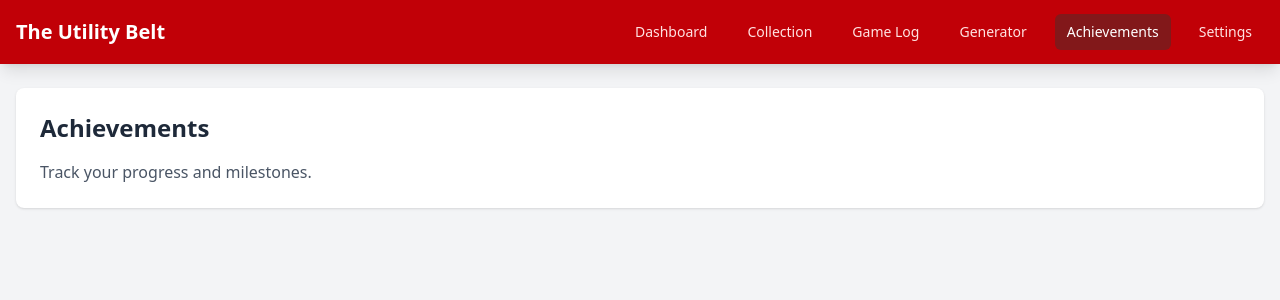
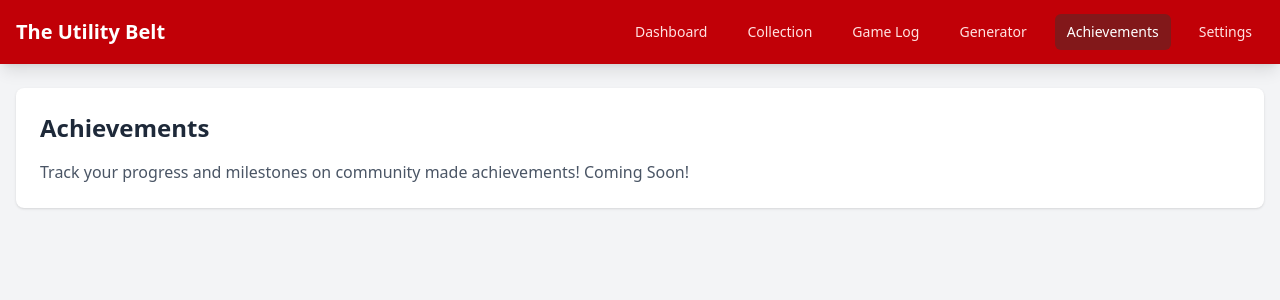
Before and after one commit to GoldRino456/Utility-Belt-Companion-App, a React (Vite) app: page /achievements in a window 1280 px wide. Shown: the top 300 px of the page. Built offline with nearby package versions, Linux system fonts and the light colour scheme.

Commit message:
Updated Info Json, Removed Unused Code / Imports

```diff
--- a/src/components/collection/ProductCard.tsx
+++ b/src/components/collection/ProductCard.tsx
@@ -1,5 +1,5 @@
 import { useState } from 'react';
-import { AspectType, GetColorMapForAspect, Product } from '../../types';
+import { GetColorMapForAspect, Product } from '../../types';
 
 interface ProductCardProperties {
     product: Product;
--- a/src/data/recentUpdateInfo.json
+++ b/src/data/recentUpdateInfo.json
@@ -1,11 +1,11 @@
 {
   "updates": [
     {
-      "version": "1.0.0",
-      "date": "2025-11-07",
+      "version": "0.9.1",
+      "date": "2025-11-09",
       "changes": [
-        "Initial release of The Utility Belt Companion App",
-        "Added Core Set and Cycle 1 - 5 Heroes",
+        "Beta release of The Utility Belt Companion App",
+        "Added Core Set, Cycle 1 - 9 Hero Packs, Scenario Packs, and Campaign Boxes",
         "Collection manager with owned product tracking",
         "Game log with multiplayer and aspect support",
         "Random scenario generator",
--- a/src/hooks/useGenerator.ts
+++ b/src/hooks/useGenerator.ts
@@ -1,7 +1,7 @@
 import { useState, useEffect } from 'react';
-import { Product, Hero, AspectType, StandardSet, ExpertSet, GeneratedScenario, GeneratorConfig } from '../types';
-import { products, getAllAspects } from '../data/products';
-import { getCollection, getRecentGames } from '../utils/storage';
+import { Product, Hero, AspectType, StandardSet, GeneratedScenario, GeneratorConfig } from '../types';
+import { products } from '../data/products';
+import { getCollection } from '../utils/storage';
 
 interface UseGeneratorReturn {
   ownedProducts: Product[];
--- a/src/pages/Achievements.tsx
+++ b/src/pages/Achievements.tsx
@@ -3,7 +3,8 @@ function Achievements() {
         <div className="bg-white rounded-lg shadow p-6">
             <h2 className="text-2xl font-bold text-gray-800 mb-4">Achievements</h2>
             <p className="text-gray-600">
-                Track your progress and milestones.
+                Track your progress and milestones on community made achievements!
+                Coming Soon!
             </p>
         </div>
     );
```
